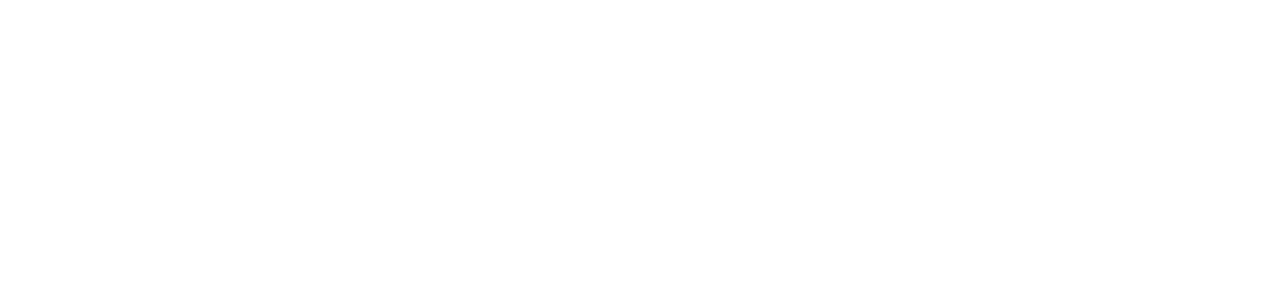
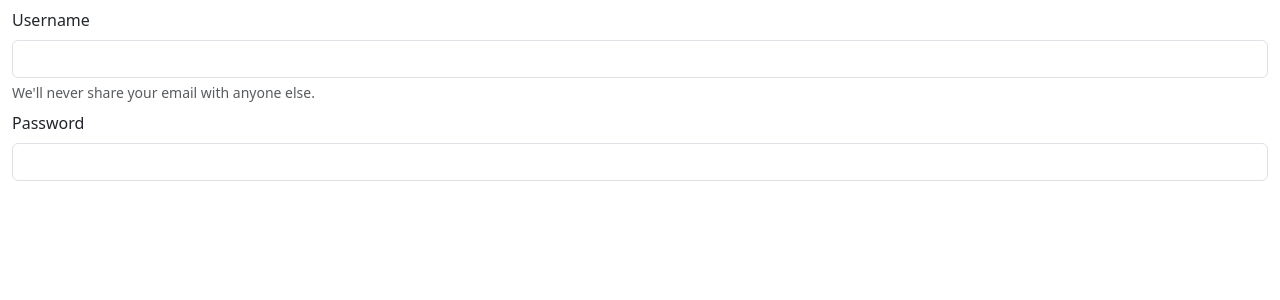
Before and after one commit to MarkRyuo/SalesInventory-SIMS-, a React (Vite) app in the folder client/: page / in a window 1280 px wide. Shown: the top 300 px of the page. Built offline with nearby package versions, Linux system fonts and the light colour scheme.

Commit message:
Subject: Body

```diff
--- a/client/src/App.tsx
+++ b/client/src/App.tsx
@@ -13,7 +13,20 @@
           </div>
 
           <div className="row">
+              <div className="col">
+                <div className="my-2">
+                    <label htmlFor="username" className="form-label">Username</label>
+                    <input type="text" className="username form-control"/>
+                    <div id="emailHelp" className="form-text">We'll never share your email with anyone else.</div>
+                </div>
 
+                <div className="col">
+                    <div className="mb-2">
+                      <label htmlFor="password" className="form-label">Password </label>
+                      <input type="password" className="password form-control"/>
+                    </div>
+                </div>
+              </div>
           </div>
       </div>
     </>
```
